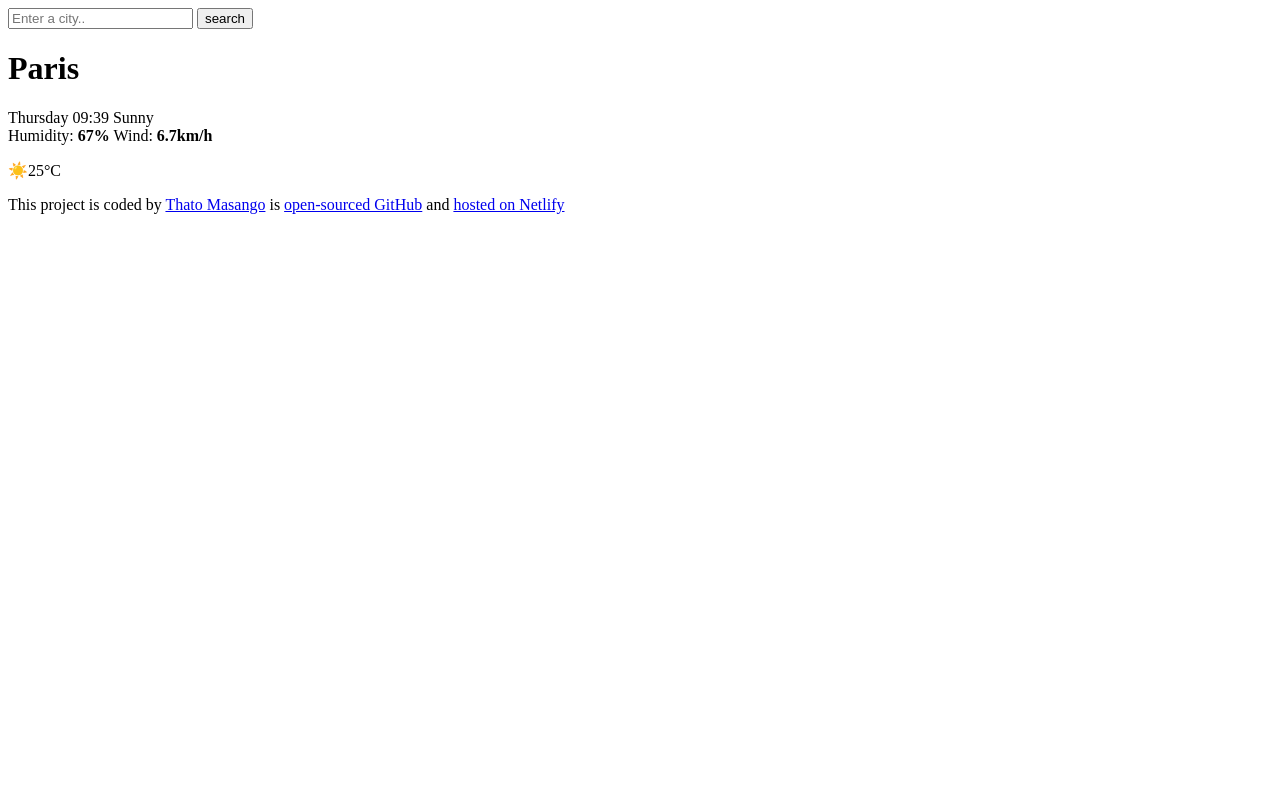
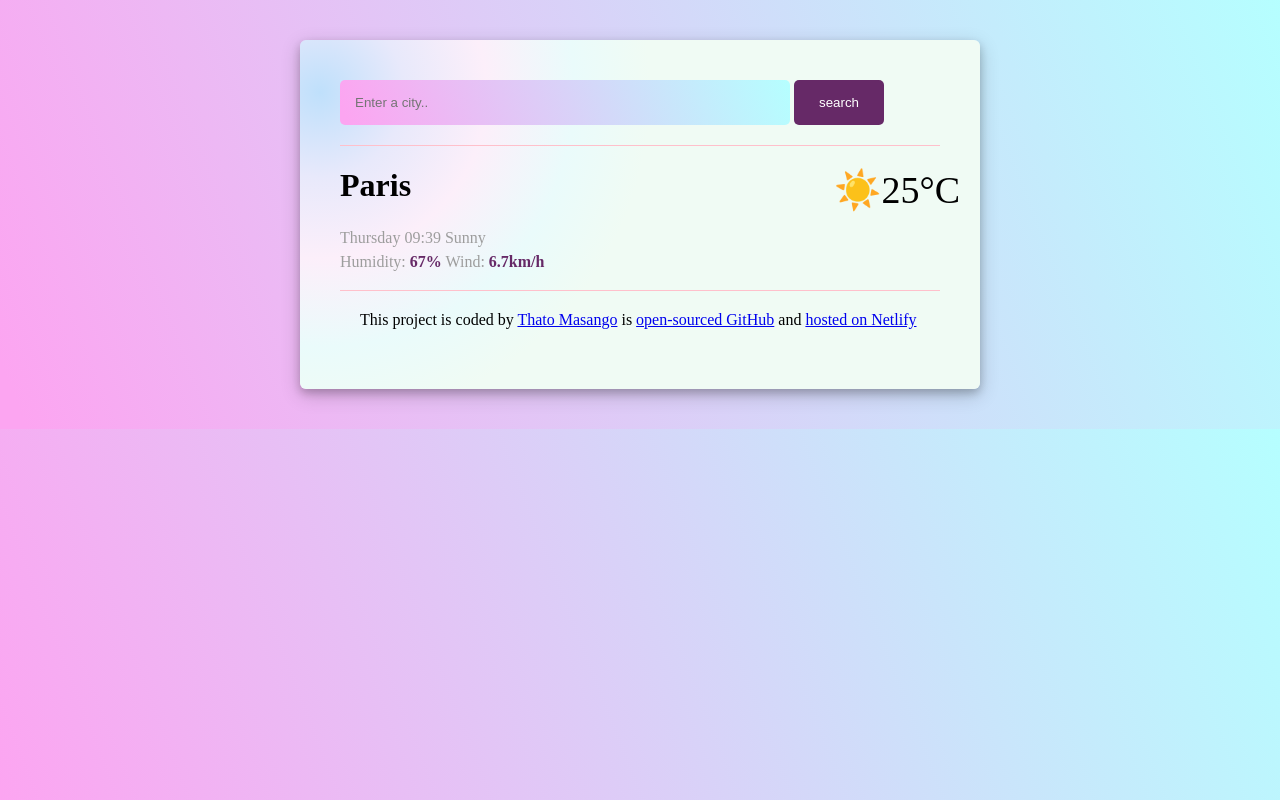
Before and after one commit to Teejma/Current-Weather-Application, a plain HTML site: page index.html in a window 1280 px wide. Drawn offline with Linux system fonts and the light colour scheme.

Commit message:
added classes and CSS styles

```diff
--- a/index.html
+++ b/index.html
@@ -6,22 +6,24 @@
     <link rel="stylesheet" href="style.css">
     <title>Today's Weather</title>
 </head>
+<div>
 <header>
     <form>
-        <input type="text" placeholder="Enter a city.." required >
-        <input type="submit" value="search">
+        <input type="text" placeholder="Enter a city.." class="enter-city" required >
+        <input type="submit" value="search" class="search-city">
     </form>
 </header>
 <body>
     <h1>
         Paris
     </h1>
-    <p>
+    <p class="weather-details">
         Thursday 09:39 Sunny
         <br>
-        Humidity: <strong>67%</strong>  Wind: <strong>6.7km/h</strong>
+        Humidity: <strong class="humidity-percentage">67%</strong>
+        Wind: <strong class="wind-speed">6.7km/h</strong>
     </p>
-    <p>
+    <p class="weather-degrees">
         ☀️25°C
     </p>
     <footer>
@@ -29,6 +31,7 @@
         <a href="#"> open-sourced GitHub</a> and
         <a href="#">hosted on Netlify</a>
     </footer>
+</div>
 </body>
 <script src="script.js"> </script>
 </html>
--- a/style.css
+++ b/style.css
@@ -0,0 +1,52 @@
+body {
+    background: linear-gradient(68.6deg, rgb(252, 165, 241) 1.8%, rgb(181, 255, 255) 100.5%);
+}
+div {
+    background: radial-gradient(328px at 2.9% 15%, rgb(191, 224, 251) 0%, rgb(232, 233, 251) 25.8%, rgb(252, 239, 250) 50.8%, rgb(234, 251, 251) 77.6%, rgb(240, 251, 244) 100.7%);;
+width: 600px;
+margin: 40px auto;
+padding: 40px;
+border-radius: 6px;
+box-shadow: 0 4px 8px 0 rgba(0, 0, 0, 0.2), 0 6px 20px 0 rgba(0, 0, 0, 0.19);
+}
+header {
+    border-bottom: 1px solid pink;
+    padding-bottom: 20px;
+}
+footer {
+    border-top: 1px solid pink;
+    padding: 20px;
+}
+.weather-degrees {
+    display: flex;
+    position: fixed;
+    justify-content: end;
+    top: 130px;
+    right: 320px;
+    font-size: 38px;
+}
+.humidity-percentage {
+    color: #662967;
+}
+.wind-speed {
+    color: #662967;
+}
+.weather-details {
+    color: #9D9D9D;
+    line-height: 1.5;
+}
+.enter-city {
+    background:linear-gradient(68.6deg, rgb(252, 165, 241) 1.8%, rgb(181, 255, 255) 100.5%);
+border: none;
+padding: 15px;
+border-radius: 5px;
+width: 70%;
+}
+.search-city {
+    background:#662967;
+    border: none;
+    padding: 15px;
+    border-radius: 5px;
+    width: 15%;
+    color: white;
+}
```
